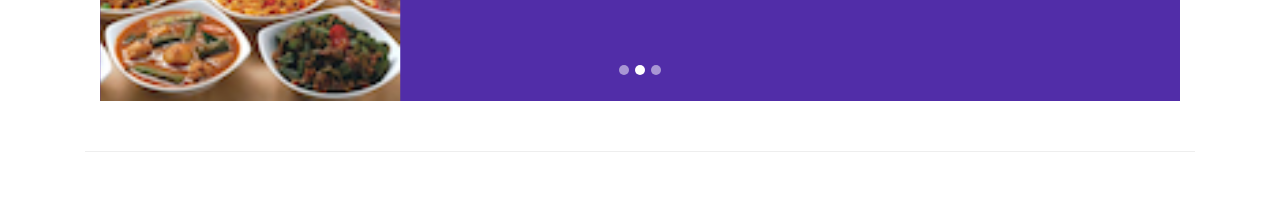
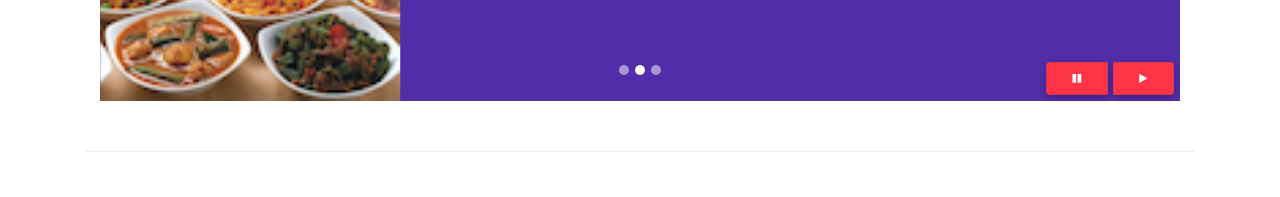
Before and after one commit to mehtadhiraj/Con_fusion-Restaurant, a website: page index.html in a window 1280 px wide. Shown: the part 583-780 px from the top of the page. Drawn offline with nearby package versions, Linux system fonts and the light colour scheme.

Commit message:
Bootstrap JQuery Caroiusel

```diff
--- a/index.html
+++ b/index.html
@@ -190,6 +190,14 @@
                     </ol>
                     <a href="#mycarousel" role="button" class="carousel-control-prev" data-slide="prev"><span class="carousel-control-prev-icon"></span></a>
                     <a href="#mycarousel" role="button" class="carousel-control-next" data-slide="next"><span class="carousel-control-next-icon"></span></a>
+                    <div class="btn-group" id="carouselButtons">
+                        <button class="btn btn-danger btn-sm" id="carousel-pause">
+                            <span class="fa fa-pause"></span>
+                        </button>
+                        <button class="btn btn-danger btn-sm" id="carousel-play">
+                            <span class="fa fa-play"></span>
+                        </button>
+                    </div>
                 </div>
             </div>
         </div>
@@ -351,5 +359,16 @@
             $('[data-toggle="tooltip"]').tooltip();
         });
     </script> -->
+    <script type="text/javascript">
+        $(document).ready(function(){
+            $('#mycarousel').carousel({interval:1000});
+            $('#carousel-pause').click(function(){
+                $("#mycarousel").carousel('pause');
+            });
+            $('#carousel-play').click(function(){
+                $("#mycarousel").carousel('cycle');
+            });
+        });
+    </script>
 
 </html>
--- a/style.css
+++ b/style.css
@@ -64,3 +64,9 @@ strong{
     left: 0;
     min-height: 300px;
 }
+
+#carouselButtons {
+    right: 0px;
+    position: absolute;
+    bottom: 0px;
+}
```
